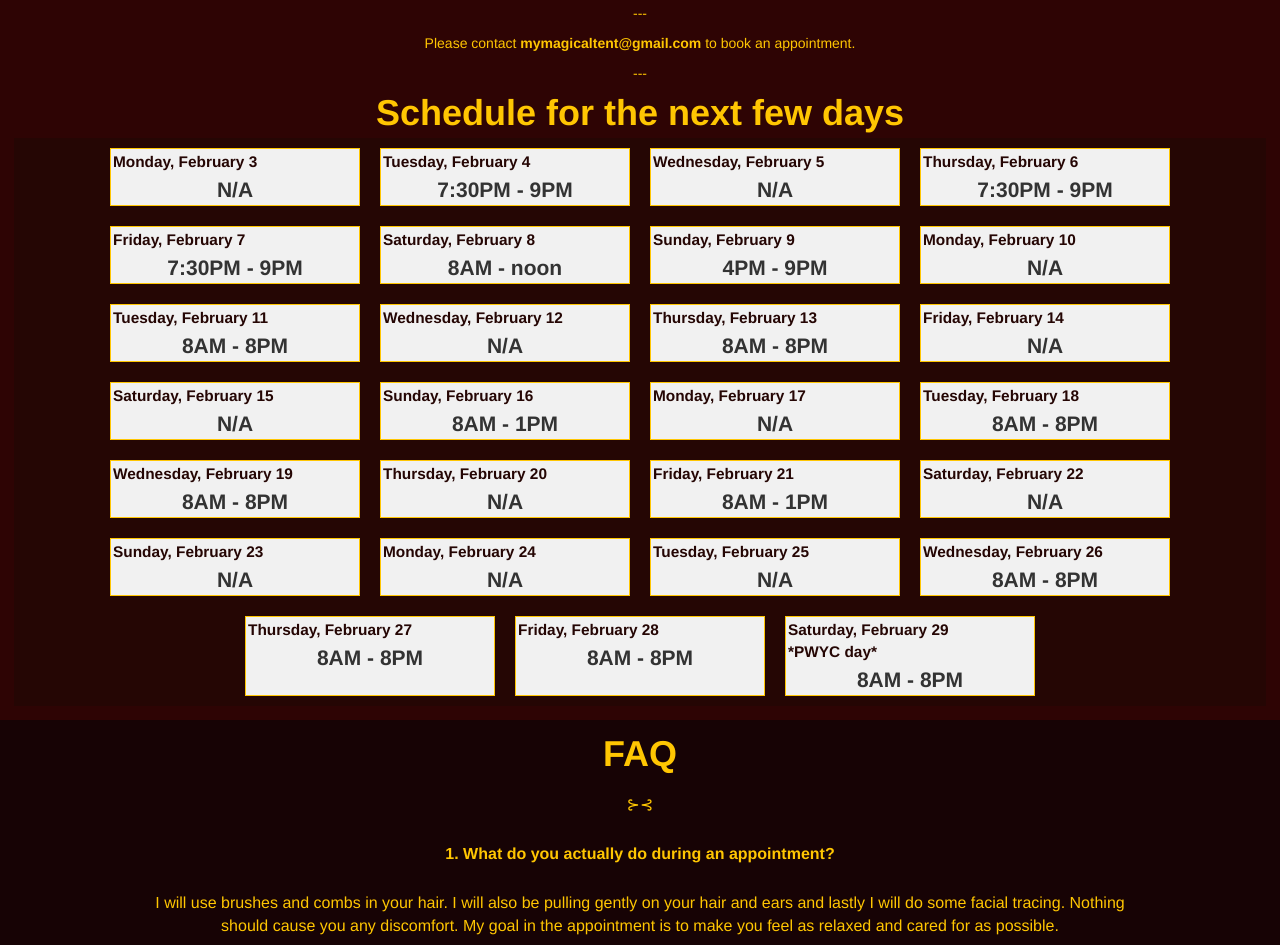
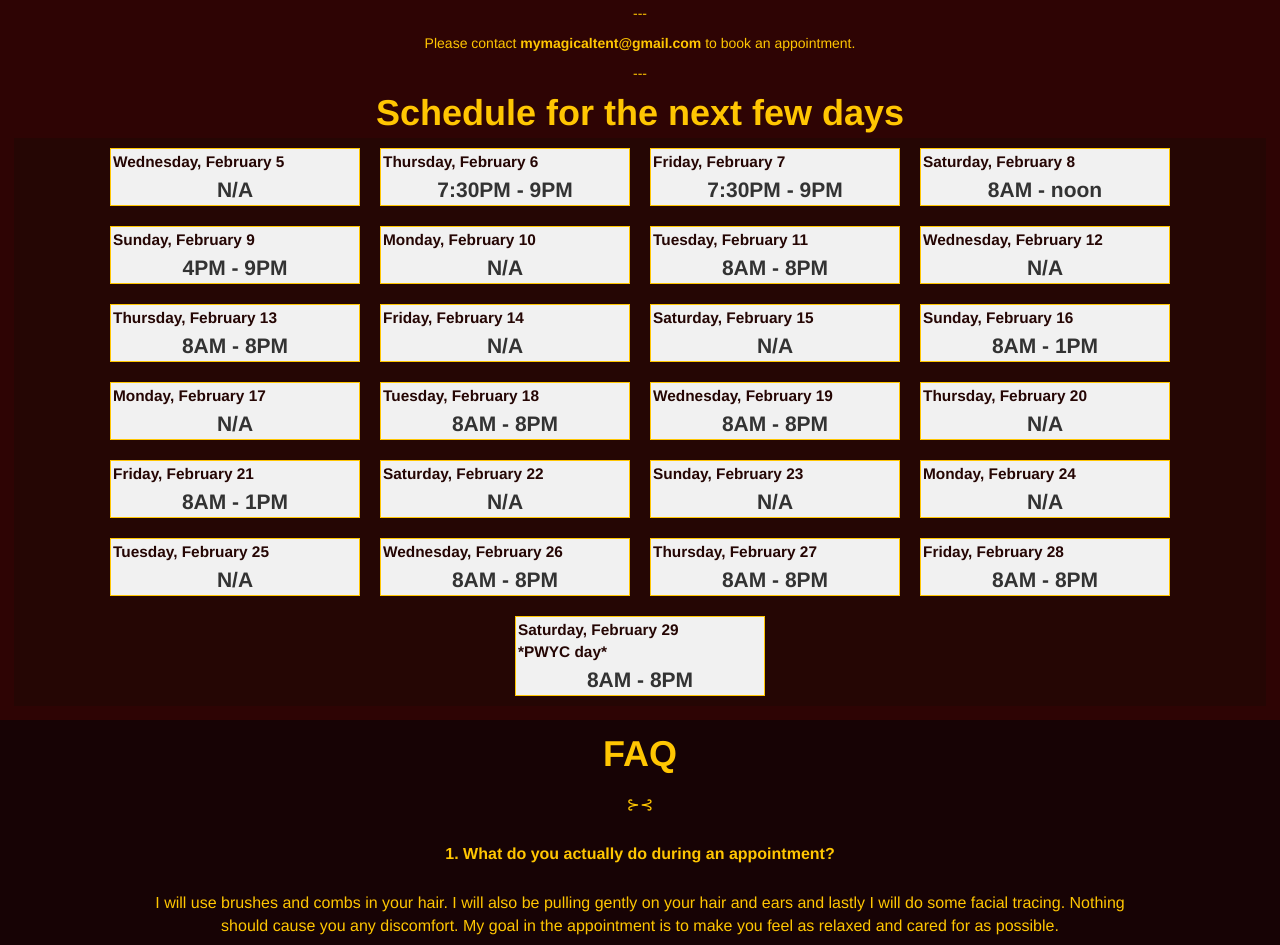
Before and after one commit to mymagicaltent/mymagicaltent.github.io, a plain HTML site: page index.html in a window 1280 px wide. Shown: the part 3030-3975 px from the top of the page. Drawn offline with nearby package versions, Linux system fonts and the light colour scheme.

Commit message:
removed old dates

```diff
--- a/index.html
+++ b/index.html
@@ -210,22 +210,6 @@ class="testimonialArticleLink">
 			<!-- This was a messsage and availbla dates for May 2019  -->
 				<h1 class="txtcolor" style="margin:0; padding-bottom: 5px;">Schedule for the next few days</h1>
 			<div class="flex-container" id="calendarHolder">
-				<div>
-					<div class="txtDate">
-						<span>Monday, February 3</span>
-					</div>
-					<div class="txtAvailableTime">
-						<span>N/A</span>
-					</div>
-				</div>
-				<div>
-					<div class="txtDate">
-						<span>Tuesday, February 4</span>
-					</div>
-					<div class="txtAvailableTime">
-						<span>7:30PM - 9PM</span>
-					</div>
-				</div>
 				<div>
 					<div class="txtDate">
 						<span>Wednesday, February 5</span>
```
